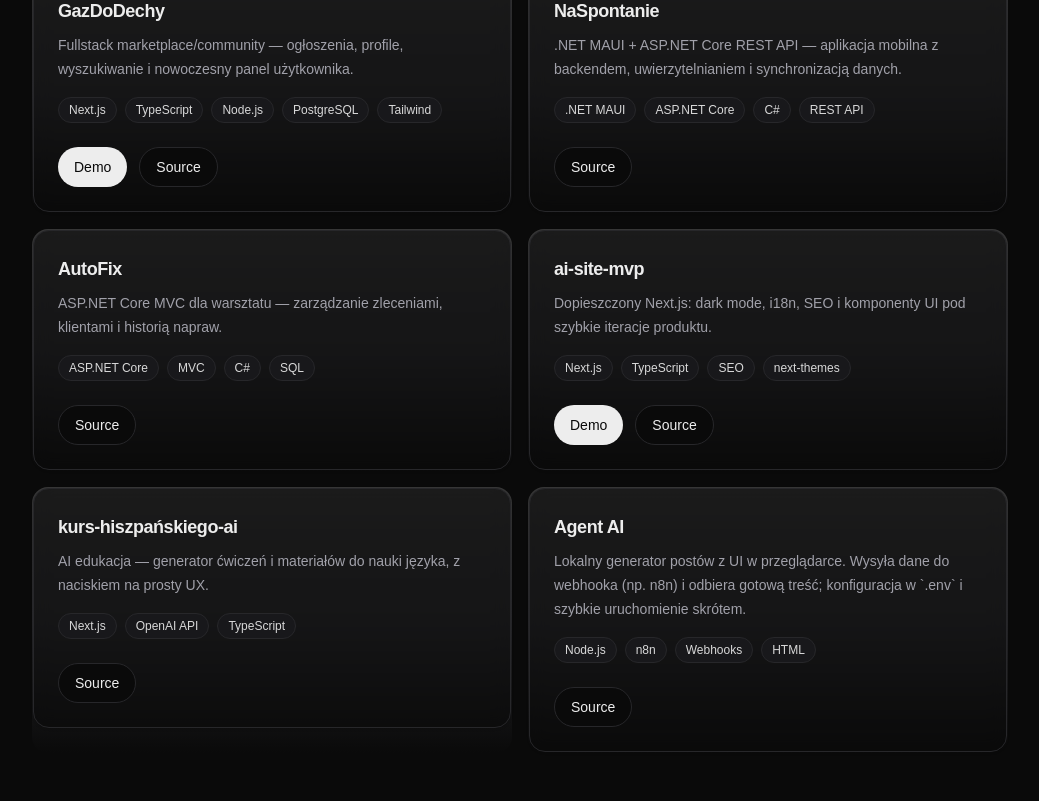
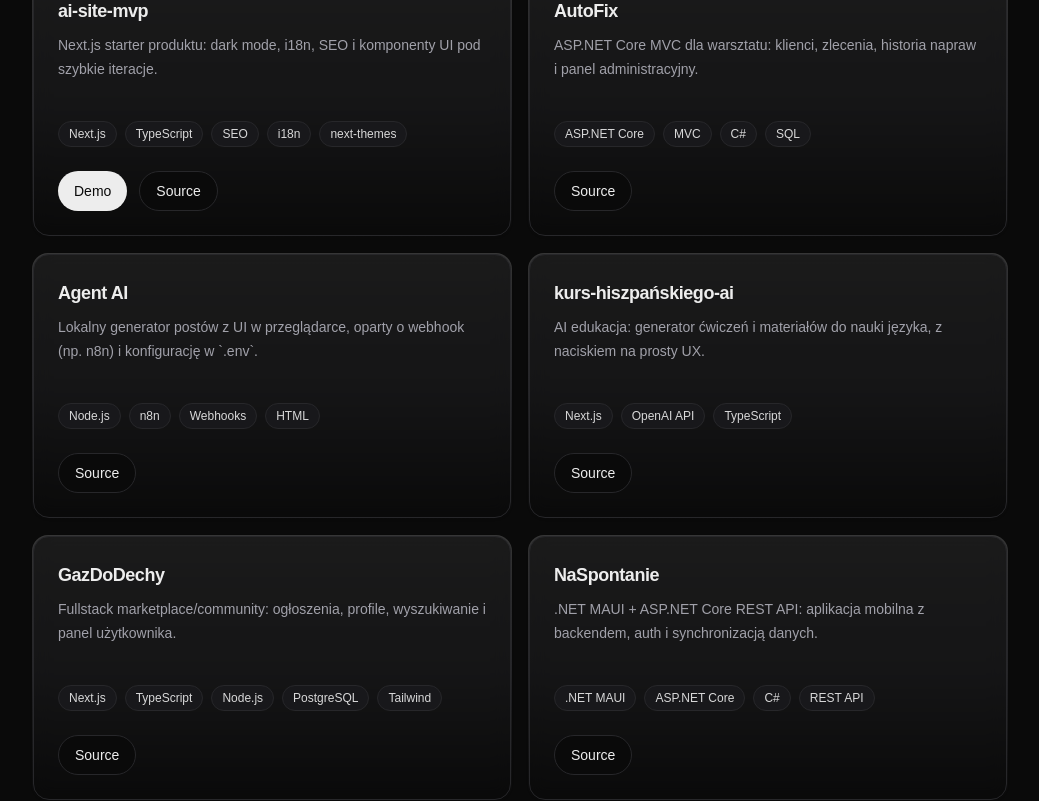
Before and after one commit to rafaraf75/portfolio-rafal, a Next.js app: page / in a window 1280 px wide. Shown: the part 1560-2361 px from the top of the page, without its empty margins (120-1159 px from the left). Built offline with nearby package versions, Linux system fonts and the light colour scheme; no server answers.

Commit message:
Reorder projects and normalize card layout

```diff
--- a/src/app/globals.css
+++ b/src/app/globals.css
@@ -71,3 +71,10 @@
 ::selection {
   background: color-mix(in oklab, var(--foreground) 15%, transparent);
 }
+
+.line-clamp-3 {
+  display: -webkit-box;
+  -webkit-box-orient: vertical;
+  -webkit-line-clamp: 3;
+  overflow: hidden;
+}
--- a/src/components/sections/projects.tsx
+++ b/src/components/sections/projects.tsx
@@ -39,7 +39,7 @@
                   <h3 className="text-lg font-semibold tracking-tight">
                     {project.title}
                   </h3>
-                  <p className="text-sm leading-6 text-muted-foreground">
+                  <p className="line-clamp-3 min-h-[4.5rem] text-sm leading-6 text-muted-foreground">
                     {description}
                   </p>
                 </div>
@@ -50,7 +50,7 @@
                   ))}
                 </div>
 
-                <div className="mt-6 flex flex-wrap gap-3">
+                <div className="mt-auto flex min-h-10 flex-wrap gap-3 pt-6">
                   {project.links.demo ? (
                     <a
                       className="inline-flex h-10 items-center justify-center rounded-full bg-foreground px-4 text-sm font-medium text-background transition-opacity hover:opacity-90 focus-visible:outline-none focus-visible:ring-2 focus-visible:ring-ring focus-visible:ring-offset-2 focus-visible:ring-offset-background"
--- a/src/content/projects.ts
+++ b/src/content/projects.ts
@@ -12,83 +12,82 @@
 
 export const projects: Project[] = [
   {
-    title: "GazDoDechy",
+    title: "ai-site-mvp",
     descriptionPL:
-      "Fullstack marketplace/community — ogłoszenia, profile, wyszukiwanie i nowoczesny panel użytkownika.",
+      "Next.js starter produktu: dark mode, i18n, SEO i komponenty UI pod szybkie iteracje.",
     descriptionEN:
-      "Fullstack marketplace/community — listings, profiles, search, and a modern user dashboard.",
+      "Next.js product starter: dark mode, i18n, SEO, and UI components for fast iteration.",
     descriptionES:
-      "Marketplace/comunidad fullstack — anuncios, perfiles, búsqueda y un panel moderno de usuario.",
-    tech: ["Next.js", "TypeScript", "Node.js", "PostgreSQL", "Tailwind"],
+      "Starter de producto en Next.js: modo oscuro, i18n, SEO y componentes UI para iterar rápido.",
+    tech: ["Next.js", "TypeScript", "SEO", "i18n", "next-themes"],
     links: {
-      source: "https://github.com/your-handle/gazdodechy",
+      source: "https://github.com/your-handle/ai-site-mvp",
       demo: "https://example.com",
-    },
-  },
-  {
-    title: "NaSpontanie",
-    descriptionPL:
-      ".NET MAUI + ASP.NET Core REST API — aplikacja mobilna z backendem, uwierzytelnianiem i synchronizacją danych.",
-    descriptionEN:
-      ".NET MAUI + ASP.NET Core REST API — mobile app with backend, auth, and data sync.",
-    descriptionES:
-      ".NET MAUI + ASP.NET Core REST API — app móvil con backend, autenticación y sincronización de datos.",
-    tech: [".NET MAUI", "ASP.NET Core", "C#", "REST API"],
-    links: {
-      source: "https://github.com/your-handle/naspontanie",
     },
   },
   {
     title: "AutoFix",
     descriptionPL:
-      "ASP.NET Core MVC dla warsztatu — zarządzanie zleceniami, klientami i historią napraw.",
+      "ASP.NET Core MVC dla warsztatu: klienci, zlecenia, historia napraw i panel administracyjny.",
     descriptionEN:
-      "ASP.NET Core MVC for a workshop — managing orders, customers, and repair history.",
+      "ASP.NET Core MVC workshop app: customers, work orders, repair history, and admin panel.",
     descriptionES:
-      "ASP.NET Core MVC para un taller — gestión de órdenes, clientes e historial de reparaciones.",
+      "App para taller en ASP.NET Core MVC: clientes, órdenes, historial de reparaciones y panel admin.",
     tech: ["ASP.NET Core", "MVC", "C#", "SQL"],
     links: {
       source: "https://github.com/your-handle/autofix",
     },
   },
   {
-    title: "ai-site-mvp",
+    title: "Agent AI",
     descriptionPL:
-      "Dopieszczony Next.js: dark mode, i18n, SEO i komponenty UI pod szybkie iteracje produktu.",
+      "Lokalny generator postów z UI w przeglądarce, oparty o webhook (np. n8n) i konfigurację w `.env`.",
     descriptionEN:
-      "Polished Next.js: dark mode, i18n, SEO, and UI components for fast product iteration.",
+      "Local browser UI post generator powered by a webhook (e.g. n8n) with `.env` configuration.",
     descriptionES:
-      "Next.js dopracowany: modo oscuro, i18n, SEO y componentes UI para iteraciones rápidas del producto.",
-    tech: ["Next.js", "TypeScript", "SEO", "next-themes"],
+      "Generador local de publicaciones con UI en el navegador, basado en webhook (p. ej. n8n) y configuración `.env`.",
+    tech: ["Node.js", "n8n", "Webhooks", "HTML"],
     links: {
-      source: "https://github.com/your-handle/ai-site-mvp",
-      demo: "https://example.com",
+      source: "https://github.com/rafaraf75/agent-ai",
     },
   },
   {
     title: "kurs-hiszpańskiego-ai",
     descriptionPL:
-      "AI edukacja — generator ćwiczeń i materiałów do nauki języka, z naciskiem na prosty UX.",
+      "AI edukacja: generator ćwiczeń i materiałów do nauki języka, z naciskiem na prosty UX.",
     descriptionEN:
-      "AI education — exercise/material generator for language learning with a simple UX.",
+      "AI education: generates exercises and learning materials with a simple UX.",
     descriptionES:
-      "Educación con IA — generador de ejercicios y materiales para aprender idiomas con un UX simple.",
+      "Educación con IA: genera ejercicios y materiales de aprendizaje con un UX simple.",
     tech: ["Next.js", "OpenAI API", "TypeScript"],
     links: {
       source: "https://github.com/your-handle/kurs-hiszpanskiego-ai",
     },
   },
   {
-    title: "Agent AI",
+    title: "GazDoDechy",
     descriptionPL:
-      "Lokalny generator postów z UI w przeglądarce. Wysyła dane do webhooka (np. n8n) i odbiera gotową treść; konfiguracja w `.env` i szybkie uruchomienie skrótem.",
+      "Fullstack marketplace/community: ogłoszenia, profile, wyszukiwanie i panel użytkownika.",
     descriptionEN:
-      "Local post generator with a browser UI. Sends data to a webhook (e.g. n8n) and receives generated content; env-based config and quick start script.",
+      "Fullstack marketplace/community: listings, profiles, search, and user dashboard.",
     descriptionES:
-      "Generador local de publicaciones con interfaz en el navegador. Envía datos a un webhook (p. ej. n8n) y recibe el contenido; configuración en `.env` y arranque rápido con script.",
-    tech: ["Node.js", "n8n", "Webhooks", "HTML"],
+      "Marketplace/comunidad fullstack: anuncios, perfiles, búsqueda y panel de usuario.",
+    tech: ["Next.js", "TypeScript", "Node.js", "PostgreSQL", "Tailwind"],
     links: {
-      source: "https://github.com/rafaraf75/agent-ai",
+      source: "https://github.com/your-handle/gazdodechy",
+    },
+  },
+  {
+    title: "NaSpontanie",
+    descriptionPL:
+      ".NET MAUI + ASP.NET Core REST API: aplikacja mobilna z backendem, auth i synchronizacją danych.",
+    descriptionEN:
+      ".NET MAUI + ASP.NET Core REST API: mobile app with backend, auth, and data sync.",
+    descriptionES:
+      ".NET MAUI + ASP.NET Core REST API: app móvil con backend, autenticación y sincronización.",
+    tech: [".NET MAUI", "ASP.NET Core", "C#", "REST API"],
+    links: {
+      source: "https://github.com/your-handle/naspontanie",
     },
   },
 ];
```
